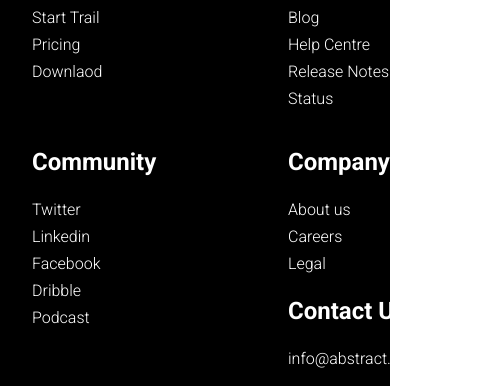
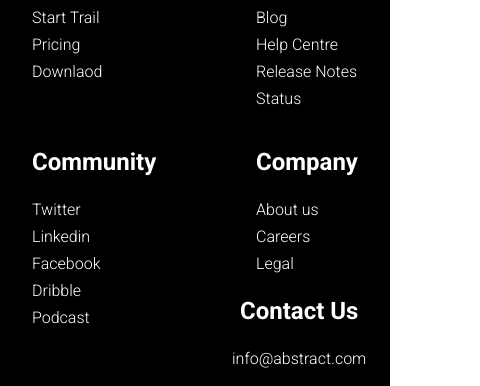
Before and after one commit to hemantmaurya344/Abstract_Landing-page, a plain HTML site: page index.html in a window 390 px wide. Shown: the part 2489-2875 px from the top of the page, 480 px wide, since content can reach past the window. Drawn offline with Linux system fonts and the light colour scheme.

Commit message:
mobile V changes

```diff
--- a/index.html
+++ b/index.html
@@ -122,7 +122,7 @@
                 <li><h4>Downlaod</h4></li>
             </ul>
         </div>
-        <div>
+        <div class="resources-card">
             <h3>Resources</h3>
             <ul>
                 <li><h4>Blog</h4></li>
@@ -142,7 +142,7 @@
             </ul>
         </div>
         <div class="fotter2">
-            <div>
+            <div class="company">
                 <h3>Company</h3>
                 <ul>
                     <li><h4>About us</h4></li>
@@ -150,7 +150,7 @@
                     <li><h4>Legal</h4></li>
                 </ul>
             </div>
-            <div>
+            <div class="contact-card">
                 <h3>Contact Us</h3>
                 <ul>
                     <li><h4>info@abstract.com</h4></li>
--- a/main.css
+++ b/main.css
@@ -361,12 +361,12 @@
 /* screen les then 400 */
 @media screen and (min-width: 300px) and (max-width: 400px) {
   .floating-btn {
-    top: 50em;
+    top: 47em;
     left: 18em;
   }
   .navbar {
     height: 6em;
-    width: 30em;
+    width: 23.4em;
   }
   .navbar > svg {
     margin: 2em 0 0 1em;
@@ -493,10 +493,11 @@
     margin-top:  -2em;
     margin-left: 7.5em;
   }
+
   .footer {
     display: grid;
     grid-template-columns: repeat(2,7fr);
-    padding: 2em 1em 0 2em;
+    padding: 2em 0 0 2em;
   }
   /* .footer h3 {
     margin: 1em;
@@ -505,6 +506,21 @@
     margin: 0.5em;
     width: 15em;
   }
+  .resources-card{
+    margin-left: -2em;
+  }
+  .company{
+    margin-left: -2em;
+  }
+  .contact-card{
+    padding: 0;
+  }
+  .contact-card > h3{
+    margin-left: -2em;
+  }
+  .contact-card > ul{
+    margin-left: -3.5em;
+  }
   .copyright h3 {
     font-weight: 500;
   }
@@ -512,12 +528,12 @@
 /* screen big then 400 */
 @media screen and (min-width: 400px) and (max-width: 700px) {
   .floating-btn {
-    top: 45em;
+    top: 42em;
     left: 20em;
   }
   .navbar {
     height: 6em;
-    width: 30em;
+    width: 25.7em;
   }
   .navbar > svg {
     margin: 2em;
```
